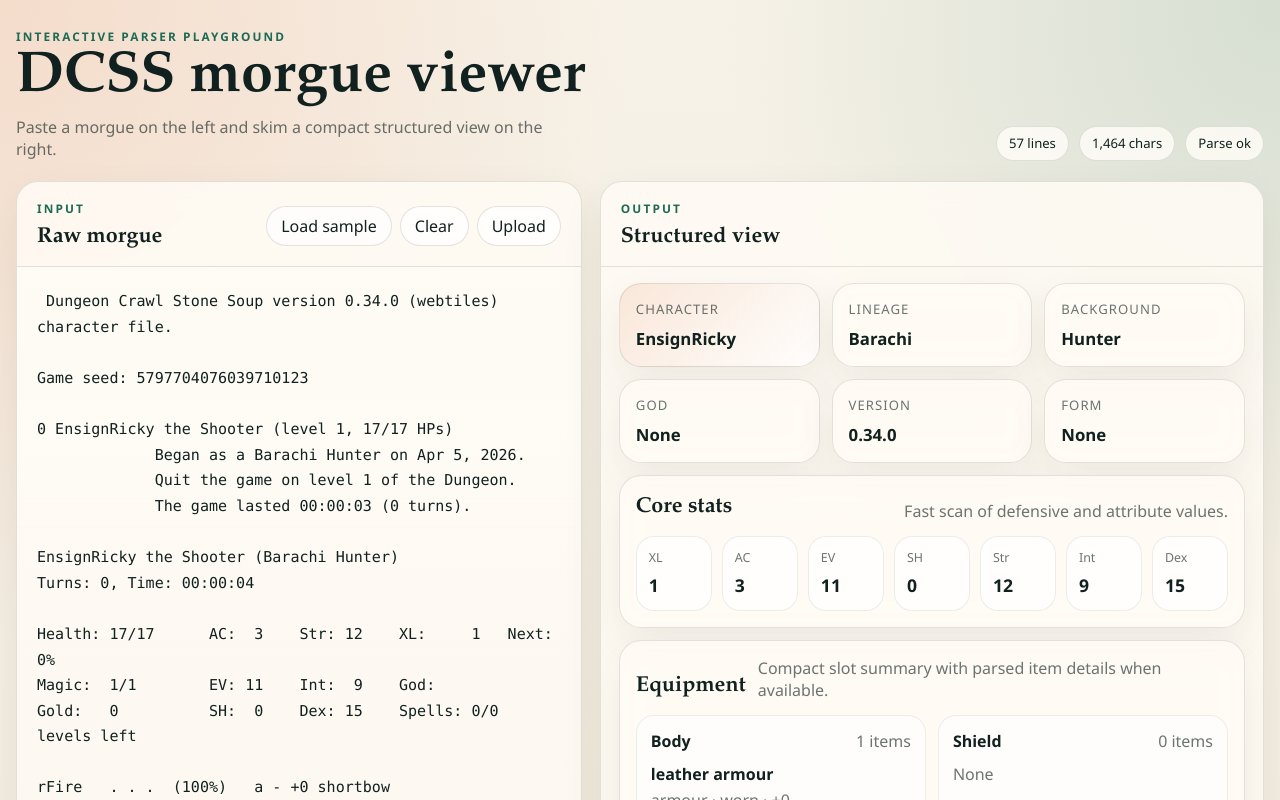
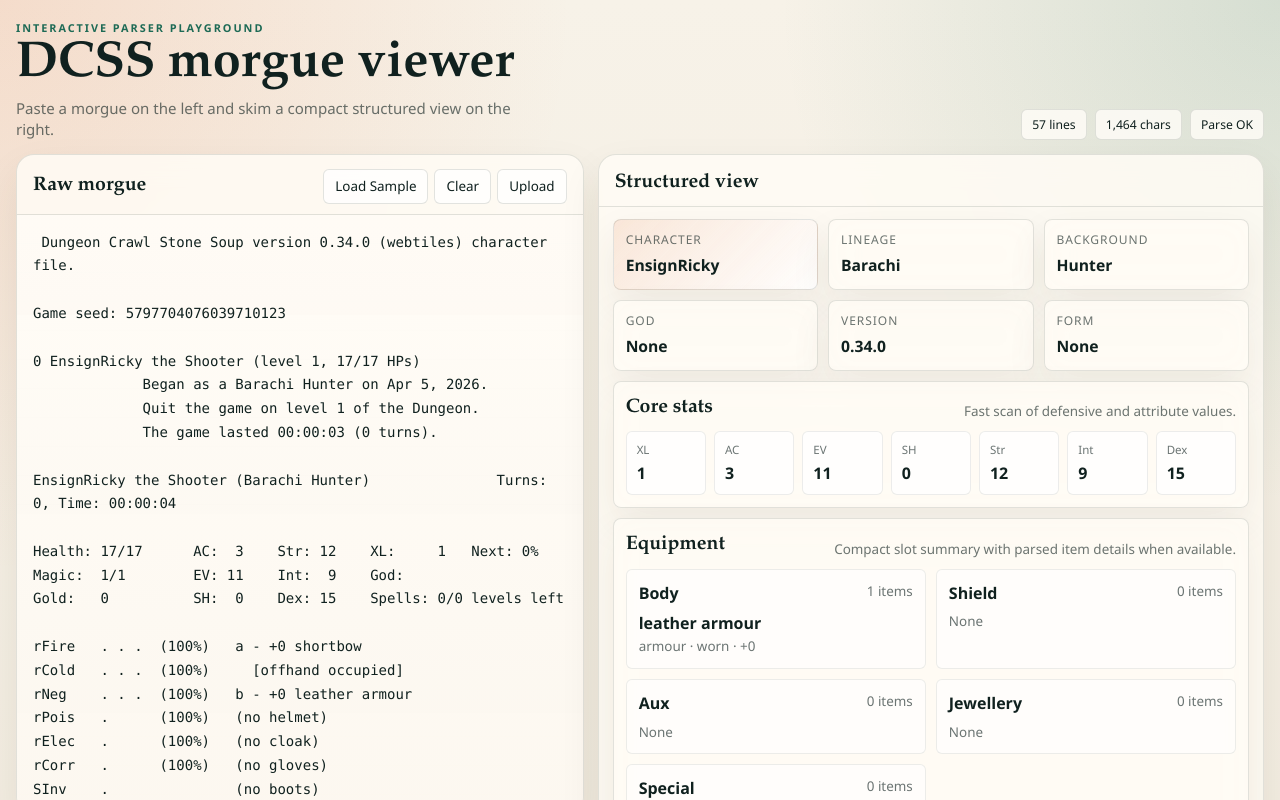
Before and after one commit to caiman-dorohedoro/dcss-morgue-parser, a React (Vite) app in the folder apps/web/: page / in a window 1280 px wide. Shown: the top 800 px of the page. Built offline with nearby package versions, Linux system fonts and the light colour scheme.

Commit message:
Refine morgue viewer layout and accessibility

```diff
--- a/apps/web/src/App.tsx
+++ b/apps/web/src/App.tsx
@@ -1,4 +1,12 @@
-import { startTransition, useDeferredValue, useEffect, useId, useState, type ChangeEvent } from 'react'
+import {
+  startTransition,
+  useDeferredValue,
+  useEffect,
+  useId,
+  useRef,
+  useState,
+  type ChangeEvent,
+} from 'react'
 import {
   parseMorgueText,
   type EquipmentItemSnapshot,
@@ -154,6 +162,8 @@
   const [result, setResult] = useState(() => parseMorgueText(defaultMorgueText))
   const deferredInput = useDeferredValue(input)
   const fileInputId = useId()
+  const textAreaId = useId()
+  const fileInputRef = useRef<HTMLInputElement>(null)
 
   useEffect(() => {
     startTransition(() => {
@@ -176,6 +186,9 @@
 
   return (
     <div className="shell">
+      <a className="skip-link" href="#main-content">
+        Skip to Main Content
+      </a>
       <header className="hero">
         <div>
           <p className="eyebrow">Interactive parser playground</p>
@@ -187,31 +200,43 @@
         <div className="hero-stats">
           <span>{lineCount} lines</span>
           <span>{input.length.toLocaleString()} chars</span>
-          <span>{result.ok ? 'Parse ok' : 'Needs attention'}</span>
+          <span>{result.ok ? 'Parse OK' : 'Needs Attention'}</span>
         </div>
       </header>
+      <p aria-live="polite" className="sr-only">
+        {input.trim().length === 0
+          ? 'No morgue text loaded.'
+          : result.ok
+            ? `Parse completed. ${lineCount} lines loaded.`
+            : `Parse failed: ${result.failure.reason}.`}
+      </p>
 
-      <main className="workspace">
+      <main className="workspace" id="main-content">
         <section className="panel input-panel">
           <div className="panel-header">
             <div>
-              <p className="panel-kicker">Input</p>
               <h2>Raw morgue</h2>
             </div>
             <div className="panel-actions">
               <button className="ghost-button" onClick={() => setInput(defaultMorgueText)} type="button">
-                Load sample
+                Load Sample
               </button>
               <button className="ghost-button" onClick={() => setInput('')} type="button">
                 Clear
               </button>
-              <label className="ghost-button file-button" htmlFor={fileInputId}>
+              <button
+                className="ghost-button"
+                onClick={() => fileInputRef.current?.click()}
+                type="button"
+              >
                 Upload
-              </label>
+              </button>
               <input
                 className="sr-only"
                 id={fileInputId}
+                name="morgueFile"
                 onChange={handleFileChange}
+                ref={fileInputRef}
                 type="file"
                 accept=".txt,.log,.morgue,text/plain"
               />
@@ -219,9 +244,12 @@
           </div>
           <textarea
             aria-label="Morgue text"
+            autoComplete="off"
             className="morgue-input"
+            id={textAreaId}
+            name="morgueText"
             onChange={(event) => setInput(event.target.value)}
-            placeholder="Paste a morgue file here..."
+            placeholder="Paste a morgue file here…"
             spellCheck={false}
             value={input}
           />
@@ -230,7 +258,6 @@
         <section className="panel output-panel">
           <div className="panel-header">
             <div>
-              <p className="panel-kicker">Output</p>
               <h2>Structured view</h2>
             </div>
           </div>
--- a/apps/web/src/styles.css
+++ b/apps/web/src/styles.css
@@ -20,7 +20,9 @@
   --accent-soft: rgba(207, 98, 52, 0.12);
   --accent-deep: #1d6a55;
   --shadow: 0 18px 40px rgba(58, 45, 28, 0.08);
-  --radius: 22px;
+  --outer-radius: 18px;
+  --inner-radius: 8px;
+  --micro-radius: 6px;
 }
 
 * {
@@ -31,6 +33,7 @@
   margin: 0;
   min-width: 320px;
   min-height: 100vh;
+  overflow-x: hidden;
 }
 
 button,
@@ -55,6 +58,27 @@
   border: 0;
 }
 
+.skip-link {
+  position: absolute;
+  left: 16px;
+  top: -48px;
+  z-index: 10;
+  padding: 8px 10px;
+  border: 1px solid var(--border);
+  border-radius: var(--micro-radius);
+  background: rgba(255, 252, 245, 0.98);
+  color: #10211f;
+  text-decoration: none;
+  transition:
+    top 160ms ease,
+    box-shadow 160ms ease;
+}
+
+.skip-link:focus-visible {
+  top: 16px;
+  box-shadow: 0 0 0 3px rgba(29, 106, 85, 0.18);
+}
+
 #root {
   min-height: 100vh;
 }
@@ -62,21 +86,20 @@
 .shell {
   width: min(1500px, calc(100vw - 32px));
   margin: 0 auto;
-  padding: 28px 0 32px;
+  padding: 20px 0 24px;
 }
 
 .hero {
   display: flex;
   justify-content: space-between;
-  gap: 24px;
+  gap: 18px;
   align-items: flex-end;
-  margin-bottom: 20px;
+  margin-bottom: 14px;
 }
 
-.eyebrow,
-.panel-kicker {
+.eyebrow {
   margin: 0 0 6px;
-  font-size: 0.74rem;
+  font-size: 0.68rem;
   font-weight: 700;
   letter-spacing: 0.18em;
   text-transform: uppercase;
@@ -89,24 +112,26 @@
 .empty-state h3,
 .failure-state h3 {
   font-family: "Iowan Old Style", "Palatino Linotype", "Book Antiqua", serif;
+  text-wrap: balance;
 }
 
 .hero h1 {
   margin: 0;
-  font-size: clamp(2.2rem, 5vw, 3.6rem);
+  font-size: clamp(2rem, 4.4vw, 3.15rem);
   line-height: 0.96;
 }
 
 .hero-copy {
   max-width: 60ch;
-  margin: 10px 0 0;
+  margin: 8px 0 0;
+  font-size: 0.94rem;
   color: var(--ink-soft);
 }
 
 .hero-stats {
   display: flex;
   flex-wrap: wrap;
-  gap: 10px;
+  gap: 8px;
   justify-content: flex-end;
 }
 
@@ -114,16 +139,17 @@
 .status-pill,
 .tag {
   border: 1px solid var(--border);
-  border-radius: 999px;
-  padding: 7px 12px;
+  border-radius: var(--micro-radius);
+  padding: 6px 10px;
   background: rgba(255, 253, 248, 0.8);
-  font-size: 0.82rem;
+  font-size: 0.76rem;
+  font-variant-numeric: tabular-nums;
 }
 
 .workspace {
   display: grid;
   grid-template-columns: minmax(320px, 0.92fr) minmax(420px, 1.08fr);
-  gap: 18px;
+  gap: 14px;
   align-items: start;
 }
 
@@ -132,25 +158,31 @@
 .summary-card,
 .json-drawer {
   border: 1px solid var(--border);
-  border-radius: var(--radius);
   background: var(--panel);
   box-shadow: var(--shadow);
   backdrop-filter: blur(14px);
 }
 
 .panel {
-  min-height: 720px;
+  border-radius: var(--outer-radius);
+  min-height: 660px;
   display: flex;
   flex-direction: column;
   overflow: hidden;
 }
 
+.section-card,
+.summary-card,
+.json-drawer {
+  border-radius: var(--inner-radius);
+}
+
 .panel-header {
   display: flex;
   justify-content: space-between;
-  gap: 16px;
+  gap: 12px;
   align-items: center;
-  padding: 18px 20px 14px;
+  padding: 14px 16px 10px;
   border-bottom: 1px solid var(--border);
 }
 
@@ -159,32 +191,44 @@
 .empty-state h3,
 .failure-state h3 {
   margin: 0;
-  font-size: 1.35rem;
+  font-size: 1.22rem;
 }
 
 .panel-actions {
   display: flex;
   flex-wrap: wrap;
   justify-content: flex-end;
-  gap: 8px;
+  gap: 6px;
 }
 
 .ghost-button {
   border: 1px solid var(--border);
   background: rgba(255, 255, 255, 0.7);
   color: #10211f;
-  border-radius: 999px;
-  padding: 8px 14px;
+  border-radius: var(--micro-radius);
+  padding: 7px 11px;
+  font-size: 0.84rem;
   transition:
     transform 160ms ease,
     background-color 160ms ease,
-    border-color 160ms ease;
+    border-color 160ms ease,
+    box-shadow 160ms ease;
+  touch-action: manipulation;
+  -webkit-tap-highlight-color: rgba(29, 106, 85, 0.08);
 }
 
 .ghost-button:hover {
   transform: translateY(-1px);
   border-color: rgba(16, 33, 31, 0.24);
   background: rgba(255, 255, 255, 0.92);
+}
+
+.ghost-button:focus-visible,
+.morgue-input:focus-visible,
+.json-drawer summary:focus-visible {
+  outline: 0;
+  box-shadow: 0 0 0 3px rgba(29, 106, 85, 0.18);
+  border-color: rgba(29, 106, 85, 0.4);
 }
 
 .file-button {
@@ -197,7 +241,7 @@
   flex: 1;
   border: 0;
   resize: none;
-  padding: 22px 20px 26px;
+  padding: 16px 16px 18px;
   background:
     linear-gradient(180deg, rgba(255, 252, 246, 0.96), rgba(252, 247, 239, 0.95)),
     repeating-linear-gradient(
@@ -209,7 +253,7 @@
     );
   color: #10211f;
   font-family: "SFMono-Regular", "JetBrains Mono", "Consolas", monospace;
-  font-size: 0.94rem;
+  font-size: 0.875rem;
   line-height: 1.7;
 }
 
@@ -218,20 +262,20 @@
 }
 
 .output-panel {
-  padding-bottom: 16px;
+  padding-bottom: 12px;
 }
 
 .parsed-view,
 .failure-state,
 .empty-state {
-  padding: 16px 18px 0;
+  padding: 12px 14px 0;
 }
 
 .summary-grid,
 .two-up,
 .equipment-groups {
   display: grid;
-  gap: 12px;
+  gap: 10px;
 }
 
 .summary-grid {
@@ -239,21 +283,22 @@
 }
 
 .summary-card {
-  padding: 16px;
+  padding: 12px;
   display: flex;
   flex-direction: column;
-  gap: 8px;
+  gap: 6px;
 }
 
 .summary-card span {
   color: var(--ink-soft);
-  font-size: 0.82rem;
+  font-size: 0.75rem;
   text-transform: uppercase;
   letter-spacing: 0.08em;
 }
 
 .summary-card strong {
-  font-size: 1.05rem;
+  font-size: 0.98rem;
+  overflow-wrap: anywhere;
 }
 
 .summary-card-accent {
@@ -263,16 +308,16 @@
 }
 
 .section-card {
-  margin-top: 12px;
-  padding: 16px;
+  margin-top: 10px;
+  padding: 12px;
 }
 
 .section-heading {
   display: flex;
   justify-content: space-between;
-  gap: 12px;
+  gap: 10px;
   align-items: end;
-  margin-bottom: 14px;
+  margin-bottom: 10px;
 }
 
 .section-heading p,
@@ -283,17 +328,18 @@
 .equipment-meta {
   margin: 0;
   color: var(--ink-soft);
+  font-size: 0.84rem;
 }
 
 .metric-strip {
   display: grid;
   grid-template-columns: repeat(7, minmax(0, 1fr));
-  gap: 10px;
+  gap: 8px;
 }
 
 .metric {
-  padding: 12px;
-  border-radius: 18px;
+  padding: 10px;
+  border-radius: var(--micro-radius);
   background: rgba(255, 255, 255, 0.72);
   border: 1px solid rgba(16, 33, 31, 0.08);
 }
@@ -301,12 +347,13 @@
 .metric span {
   display: block;
   color: var(--ink-soft);
-  font-size: 0.78rem;
-  margin-bottom: 6px;
+  font-size: 0.72rem;
+  margin-bottom: 4px;
 }
 
 .metric strong {
-  font-size: 1.1rem;
+  font-size: 1rem;
+  font-variant-numeric: tabular-nums;
 }
 
 .equipment-groups {
@@ -314,8 +361,8 @@
 }
 
 .equipment-group {
-  padding: 14px;
-  border-radius: 18px;
+  padding: 12px;
+  border-radius: var(--micro-radius);
   background: rgba(255, 255, 255, 0.6);
   border: 1px solid rgba(16, 33, 31, 0.08);
 }
@@ -323,8 +370,8 @@
 .equipment-group header {
   display: flex;
   justify-content: space-between;
-  gap: 10px;
-  margin-bottom: 10px;
+  gap: 8px;
+  margin-bottom: 8px;
 }
 
 .group-label {
@@ -337,7 +384,7 @@
 .spell-list {
   display: flex;
   flex-direction: column;
-  gap: 10px;
+  gap: 8px;
 }
 
 .equipment-item,
@@ -346,9 +393,9 @@
 .spell-row {
   display: flex;
   justify-content: space-between;
-  gap: 12px;
+  gap: 10px;
   align-items: start;
-  padding-top: 10px;
+  padding-top: 8px;
   border-top: 1px solid rgba(16, 33, 31, 0.08);
 }
 
@@ -363,20 +410,29 @@
 .equipment-main {
   display: flex;
   flex-direction: column;
-  gap: 4px;
+  gap: 3px;
+  min-width: 0;
+}
+
+.equipment-main strong,
+.skill-row > span,
+.mutation-row > span,
+.spell-row > span {
+  min-width: 0;
+  overflow-wrap: anywhere;
 }
 
 .tag-row {
   display: flex;
   flex-wrap: wrap;
-  gap: 6px;
+  gap: 5px;
   justify-content: flex-end;
 }
 
 .tag {
   background: var(--accent-soft);
   border-color: rgba(207, 98, 52, 0.18);
-  padding: 6px 10px;
+  padding: 5px 8px;
 }
 
 .two-up {
@@ -388,12 +444,13 @@
   flex-direction: column;
   align-items: flex-end;
   gap: 4px;
+  font-variant-numeric: tabular-nums;
 }
 
 .status-pill {
   display: inline-flex;
   width: fit-content;
-  margin-bottom: 12px;
+  margin-bottom: 10px;
 }
 
 .status-pill-failure {
@@ -411,22 +468,23 @@
 }
 
 .json-drawer {
-  margin: 12px 18px 0;
+  margin: 10px 14px 0;
   overflow: hidden;
 }
 
 .json-drawer summary {
   cursor: pointer;
-  padding: 14px 16px;
+  padding: 12px 14px;
   font-weight: 700;
+  font-size: 0.9rem;
 }
 
 .json-drawer pre {
   margin: 0;
-  padding: 0 16px 16px;
+  padding: 0 14px 14px;
   overflow: auto;
   font-family: "SFMono-Regular", "JetBrains Mono", "Consolas", monospace;
-  font-size: 0.84rem;
+  font-size: 0.8rem;
   line-height: 1.6;
 }
 
@@ -447,7 +505,7 @@
 @media (max-width: 720px) {
   .shell {
     width: min(100vw - 18px, 100%);
-    padding-top: 16px;
+    padding-top: 14px;
   }
 
   .hero,
```
